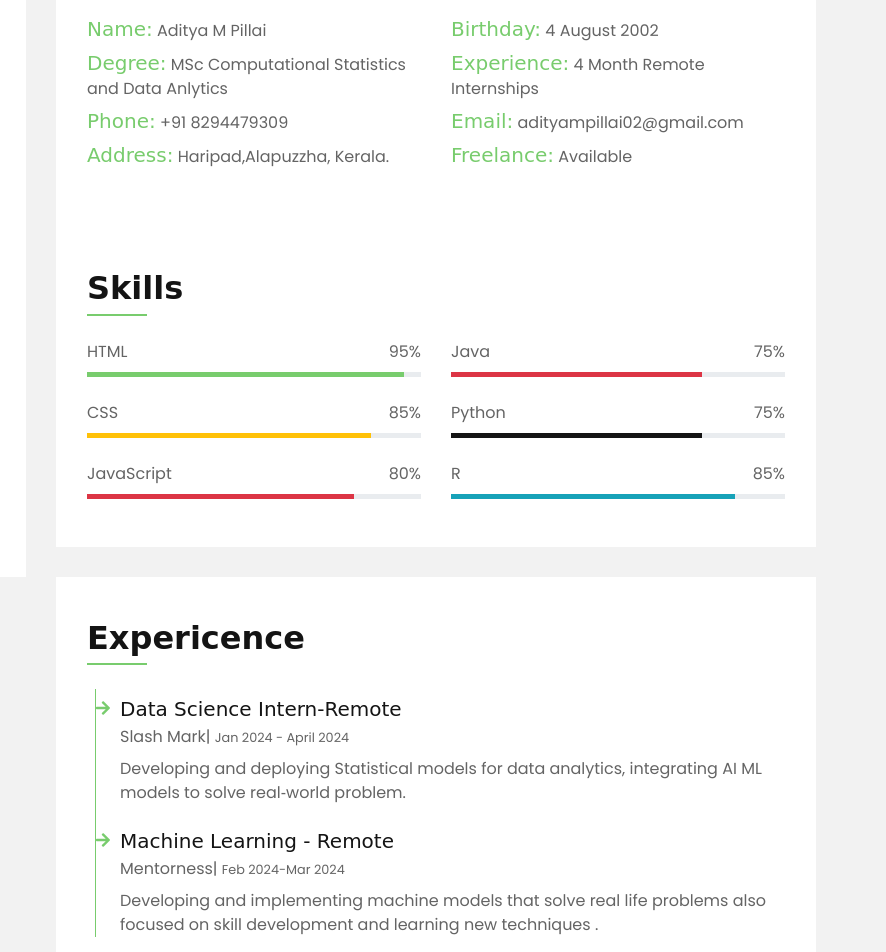
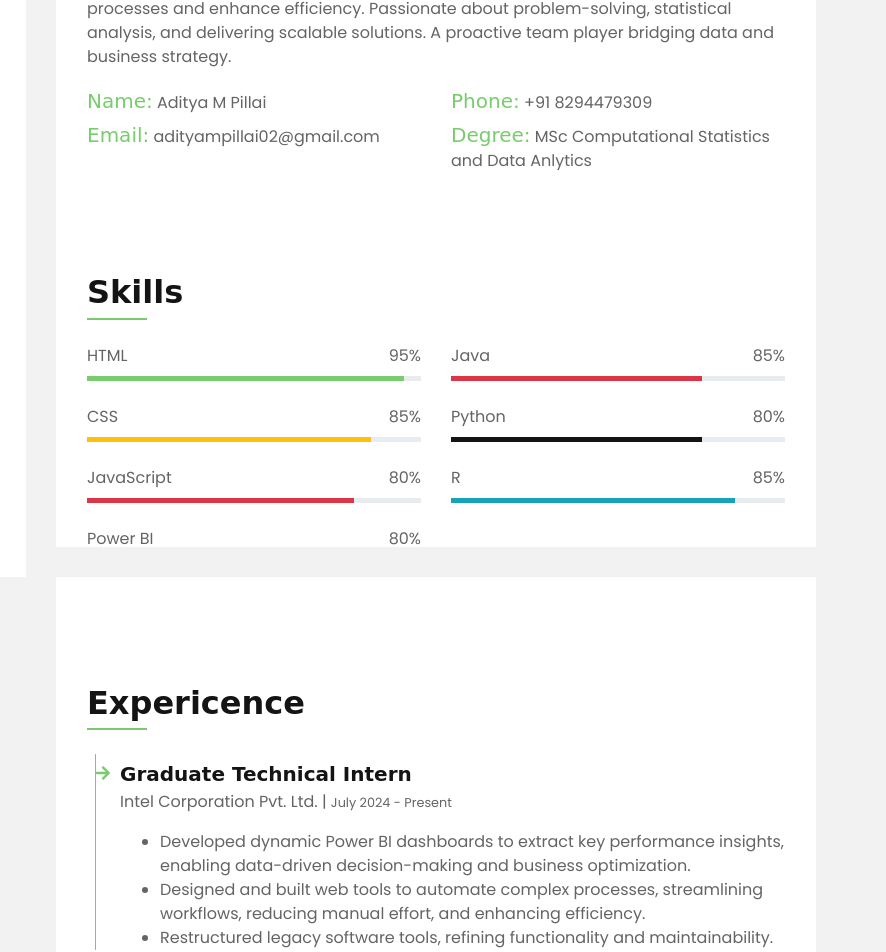
Before and after one commit to aditya-m-pillai/aditya-m-pillai, a plain HTML site: page index.html in a window 1280 px wide. Shown: the part 223-1175 px from the top of the page, 394-1280 px from the left. Drawn offline with nearby package versions, Linux system fonts and the light colour scheme; a web font is replaced by a local one.

Commit message:
Updated index.html

```diff
--- a/index.html
+++ b/index.html
@@ -57,21 +57,12 @@
                             <h2 class="title position-relative pb-2 mb-4">About Me</h2>
                         </div>
                         <div class="col-12">
-                            <p>Passionate data analyst with comprehensive knowledge in web development, seeking a role to harness analytical abilities
-                                and technical proficiency to uncover actionable insights and elevate online platforms to their fullest potential.
-                                </p>
+                            <p>
+                                Results-driven Data Analyst and Web Developer with expertise in data analytics, automation, and web development. Proficient in Power BI, Python, and SQL to drive data-driven decisions. Experienced in building web tools to streamline complex processes and enhance efficiency. Passionate about problem-solving, statistical analysis, and delivering scalable solutions. A proactive team player bridging data and business strategy.
+                            </p>
                             <div class="row">
                                 <div class="col-sm-6 py-1">
                                     <h5 class="d-inline text-primary">Name:</h5> Aditya M Pillai
-                                </div>
-                                <div class="col-sm-6 py-1">
-                                    <h5 class="d-inline text-primary">Birthday:</h5> 4 August 2002
-                                </div>
-                                <div class="col-sm-6 py-1">
-                                    <h5 class="d-inline text-primary">Degree:</h5> MSc Computational Statistics and Data Anlytics
-                                </div>
-                                <div class="col-sm-6 py-1">
-                                    <h5 class="d-inline text-primary">Experience:</h5> 4 Month Remote Internships
                                 </div>
                                 <div class="col-sm-6 py-1">
                                     <h5 class="d-inline text-primary">Phone:</h5> +91 8294479309
@@ -80,10 +71,7 @@
                                     <h5 class="d-inline text-primary">Email:</h5> adityampillai02@gmail.com
                                 </div>
                                 <div class="col-sm-6 py-1">
-                                    <h5 class="d-inline text-primary">Address:</h5> Haripad,Alapuzzha, Kerala.
-                                </div>
-                                <div class="col-sm-6 py-1">
-                                    <h5 class="d-inline text-primary">Freelance:</h5> Available
+                                    <h5 class="d-inline text-primary">Degree:</h5> MSc Computational Statistics and Data Anlytics
                                 </div>
                             </div>
                         </div>
@@ -126,12 +114,21 @@
                                     <div class="progress-bar bg-danger" role="progressbar" aria-valuenow="80" aria-valuemin="0" aria-valuemax="100"></div>
                                 </div>
                             </div>
+                            <div class="skill mb-4">
+                                <div class="d-flex justify-content-between">
+                                    <p class="mb-2">Power BI</p>
+                                    <p class="mb-2">80%</p>
+                                </div>
+                                <div class="progress">
+                                    <div class="progress-bar bg-danger" role="progressbar" aria-valuenow="80" aria-valuemin="0" aria-valuemax="100"></div>
+                                </div>
+                            </div>
                         </div>
                         <div class="col-sm-6">
                             <div class="skill mb-4">
                                 <div class="d-flex justify-content-between">
                                     <p class="mb-2">Java</p>
-                                    <p class="mb-2">75%</p>
+                                    <p class="mb-2">85%</p>
                                 </div>
                                 <div class="progress">
                                     <div class="progress-bar bg-danger" role="progressbar" aria-valuenow="75" aria-valuemin="0" aria-valuemax="100"></div>
@@ -140,7 +137,7 @@
                             <div class="skill mb-4">
                                 <div class="d-flex justify-content-between">
                                     <p class="mb-2">Python</p>
-                                    <p class="mb-2">75%</p>
+                                    <p class="mb-2">80%</p>
                                 </div>
                                 <div class="progress">
                                     <div class="progress-bar bg-dark" role="progressbar" aria-valuenow="75" aria-valuemin="0" aria-valuemax="100"></div>
@@ -171,19 +168,15 @@
                             <div class="border-left border-primary pt-2 pl-4 ml-2">
                                 <div class="position-relative mb-4">
                                     <i class="fa fa-arrow-right text-primary position-absolute" style="top: 3px; left: -24px;"></i>
-                                    <h5 class="mb-1">Data Science Intern-Remote</h5>
-                                    <p class="mb-2">Slash Mark| <small>Jan 2024 - April 2024</small></p>
-                                    <p>Developing and deploying Statistical models for data analytics,
-                                        integrating AI ML models to solve real‑world problem.
-                                        </p>
-                                </div>
-                                <div class="position-relative mb-4">
-                                    <i class="fa fa-arrow-right text-primary position-absolute" style="top: 3px; left: -24px;"></i>
-                                    <h5 class="mb-1">Machine Learning - Remote</h5>
-                                    <p class="mb-2">Mentorness| <small>Feb 2024-Mar 2024</small></p>
-                                    <p>Developing and implementing machine models that solve real life
-                                        problems also focused on skill development and learning new
-                                        techniques .</p>
+                                    <h5 class="mb-1"><b>Graduate Technical Intern</b></h5>
+                                    <p class="mb-2">Intel Corporation Pvt. Ltd. | <small>July 2024 - Present</small></p>
+                                    <p>
+                                    <ul>
+                                        <li>Developed dynamic Power BI dashboards to extract key performance insights, enabling data-driven decision-making and business optimization.</li>
+                                        <li>Designed and built web tools to automate complex processes, streamlining workflows, reducing manual effort, and enhancing efficiency.</li>
+                                        <li>Restructured legacy software tools, refining functionality and maintainability.</li>
+                                    </ul>
+                                    </p>
                                 </div>
                             </div>
                         </div>
@@ -290,7 +283,7 @@
                             <div class="row">
                                 <div class="col-12 text-center mb-2">
                                     <ul class="list-inline mb-4" id="portfolio-flters">
-                                        <li class="btn btn-outline-primary active"  data-filter="*"><i class="fa fa-laptop-code mr-2"></i>Design</li>
+                                        <li class="btn btn-outline-primary active"  data-filter="*"><i class="fa fa-laptop-code mr-2"></i>Designs</li>
                                     </ul>
                                 </div>
                             </div>
```
